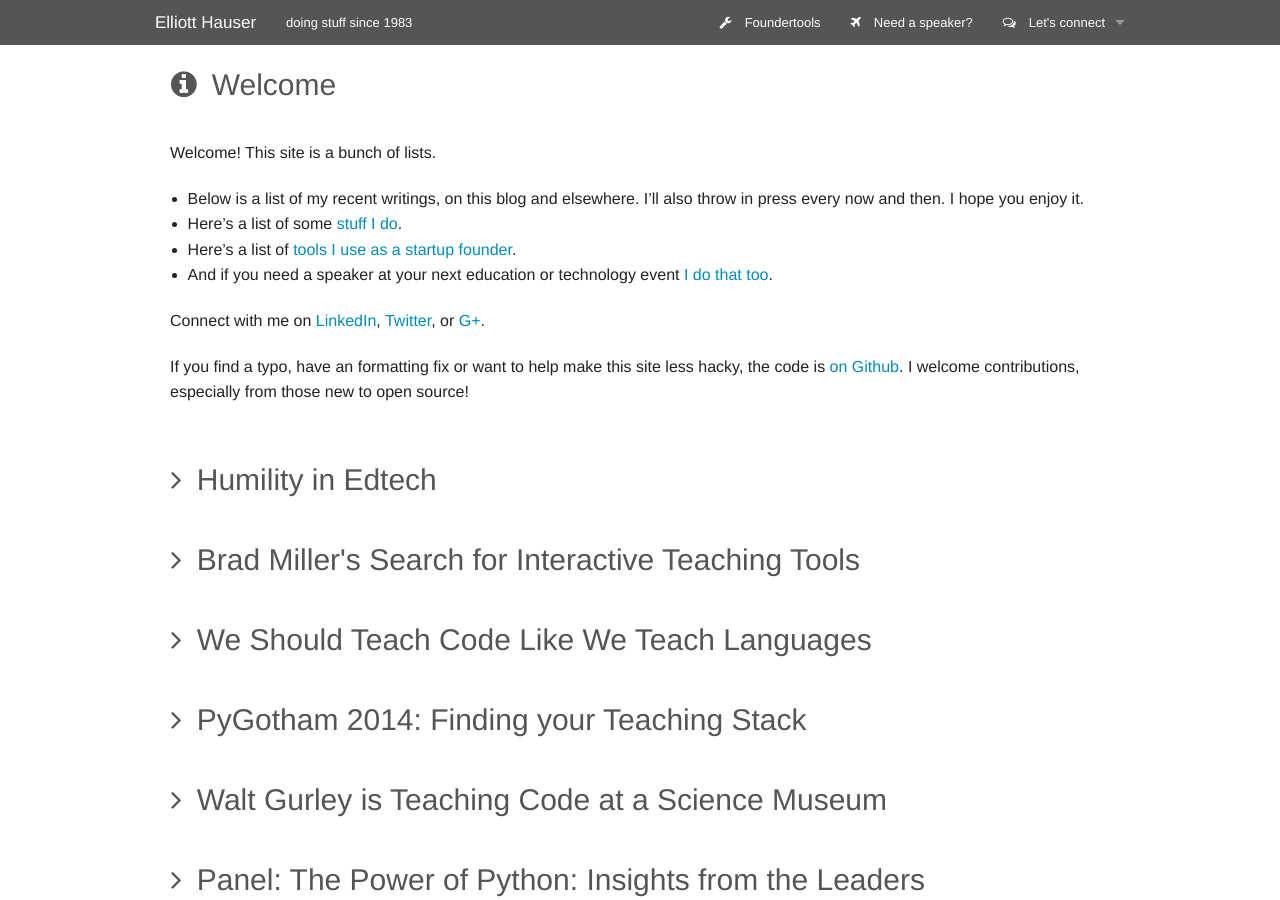
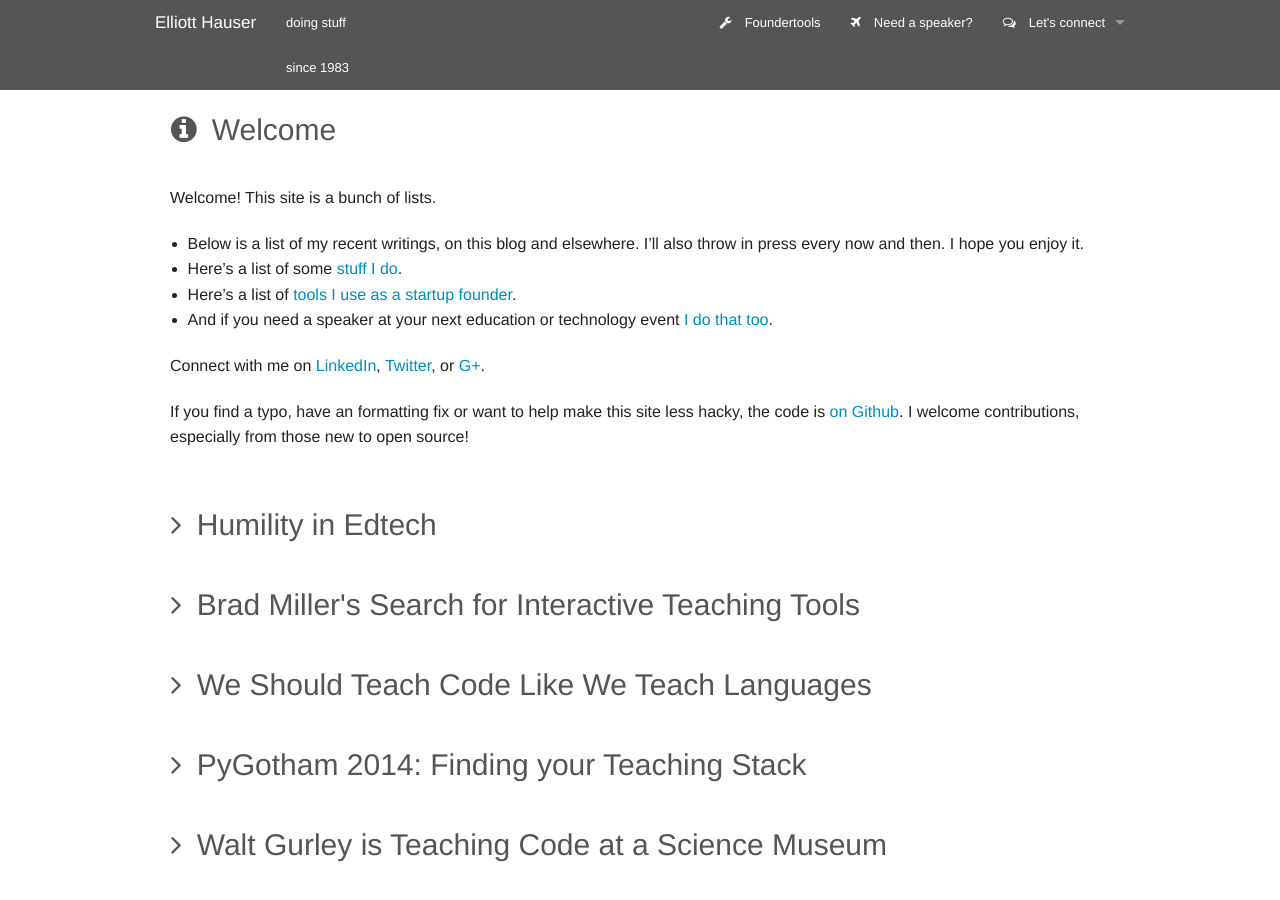
Before and after one commit to eah13/eah13.github.io, a Jekyll site: the page built from index.html, in a window 1280 px wide and 900 px high. Built offline with Jekyll 4.4.1, drawn with Linux system fonts in a browser that asks for light colours; nearby versions of some CDN libraries.

Commit message:
Update default.html

```diff
--- a/_layouts/default.html
+++ b/_layouts/default.html
@@ -58,7 +58,7 @@
 
           <!-- Left Nav Section -->
           <ul class="left">
-            <li><a href="bio.html">{{ site.subtitle }}</a></li>
+            <li><a href="bio.html"><span class="show-for-large-up">doing stuff </span>since 1983</a></li>
           </ul>
         </section>
       </nav>
```
